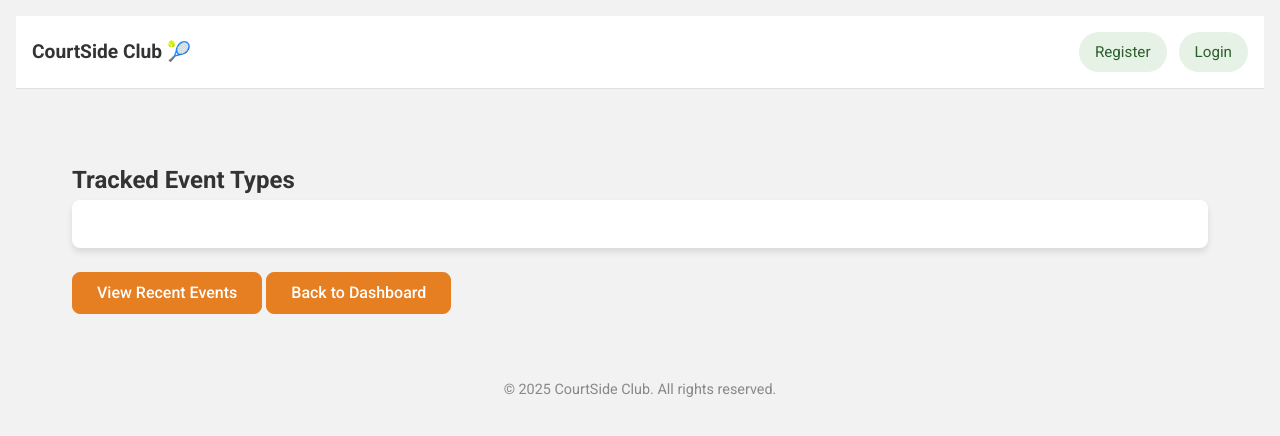
After one commit to rbattleb271982/courtsideclub, a Flask app: template templates/admin_event_types.html in a window 1280 px wide. The commit adds this page. Shown: the top 436 px of the page. Run offline with Flask 3, Linux system fonts and the light colour scheme; the template is opened without the code that fills it, so the values that code supplies are empty.

Commit message:
Assistant checkpoint: Add admin event viewing functionality
Assistant generated file changes:
- routes/admin_routes.py: Add event viewing routes
- templates/admin_event_types.html: Create event types template
- templates/admin_events.html: Update events template

---

User prompt:

# === routes/admin.py ===

from flask import render_template, abort
from flask_login import login_required, current_user
from models import Event
from app import app, db

@app.route('/admin/events')
@login_required
def view_events():
    if not current_user.is_admin:
        abort(403)
    events = Event.query.order_by(Event.timestamp.desc()).limit(100).all()
    return render_template('admin/view_events.html', events=events)

@app.route('/admin/event-types')
@login_required
def view_event_types():
    if not current_user.is_admin:
        abort(403)
    event_names = db.session.query(Event.name).distinct().all()
    event_names = sorted([name[0] for name in event_names])
    return render_template('admin/event_types.html', event_names=event_names)

# === templates/admin/view_events.html ===
# (Save this as a new file)

'''
<h2>Recent Events</h2>
<ul>
  {% for event in events %}
    <li>{{ event.timestamp }} — <strong>{{ event.name }}</strong> — User ID: {{ event.user_id }} — {{ event.metadata }}</li>
  {% endfor %}
</ul>
<p><a href="{{ url_for('view_event_types') }}">View Tracked Event Types</a></p>
'''

# === templates/admin/event_types.html ===
# (Save this as a new file)

'''
<h2>Tracked Event Types</h2>
<ul>
  {% for name in event_names %}
    <li>{{ name }}</li>
  {% endfor %}
</ul>
<p><a href="{{ url_for('view_events') }}">View Recent Events</a></p>
'''

Replit-Commit-Author: Assistant
Replit-Commit-Session-Id: f133fee4-4fbb-4c30-b6b3-eca915c43200

```diff
--- /dev/null
+++ b/templates/admin_event_types.html
@@ -0,0 +1,25 @@
+
+{% extends "layout.html" %}
+{% block content %}
+<div class="container mt-4">
+    <h2>Tracked Event Types</h2>
+    <div class="card shadow-sm mb-4">
+        <div class="card-body">
+            <ul class="list-group">
+                {% for name in event_names %}
+                    <li class="list-group-item">{{ name }}</li>
+                {% endfor %}
+            </ul>
+        </div>
+    </div>
+
+    <div class="mb-3">
+        <a href="{{ url_for('admin.view_events') }}" class="btn btn-secondary">
+            <i class="fas fa-arrow-left"></i> View Recent Events
+        </a>
+        <a href="{{ url_for('admin.admin_dashboard') }}" class="btn btn-secondary">
+            <i class="fas fa-arrow-left"></i> Back to Dashboard
+        </a>
+    </div>
+</div>
+{% endblock %}
```
Also changed, not shown: routes/admin_routes.py (+11 -0 lines), templates/admin_events.html (+13 -0 lines).
